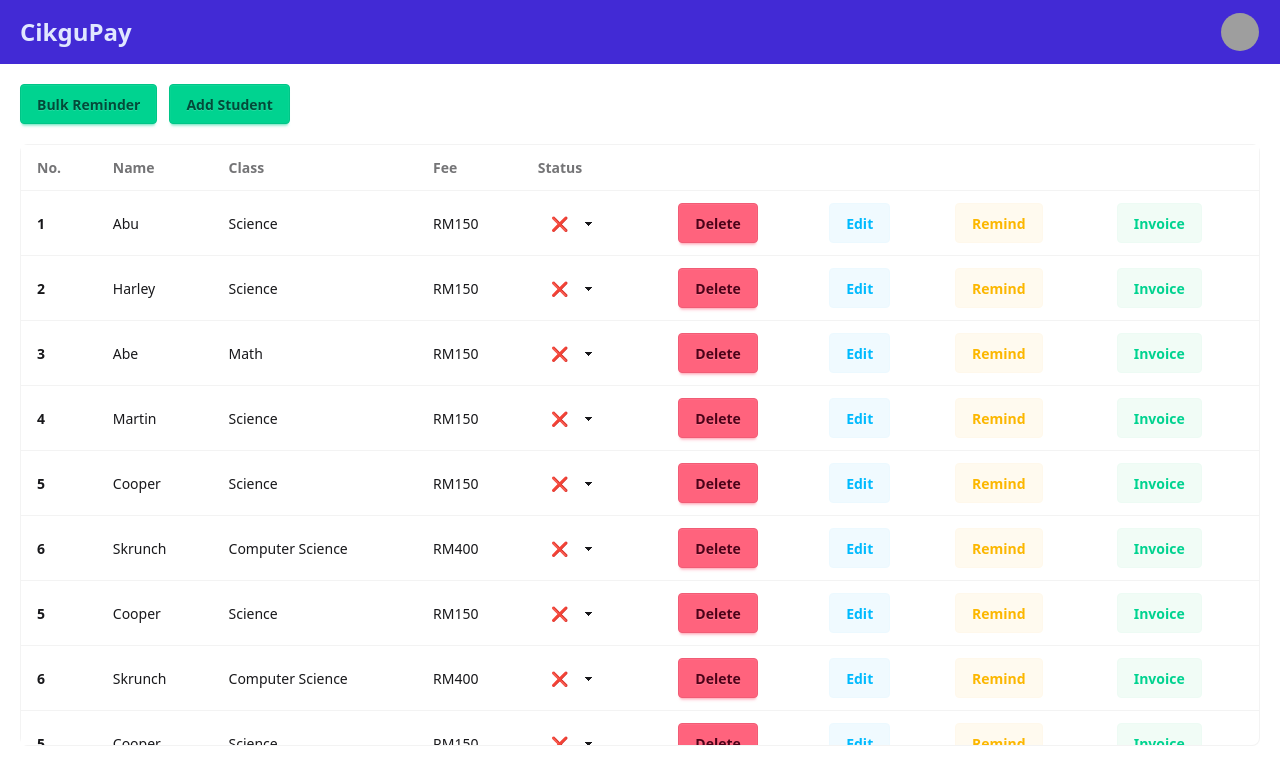
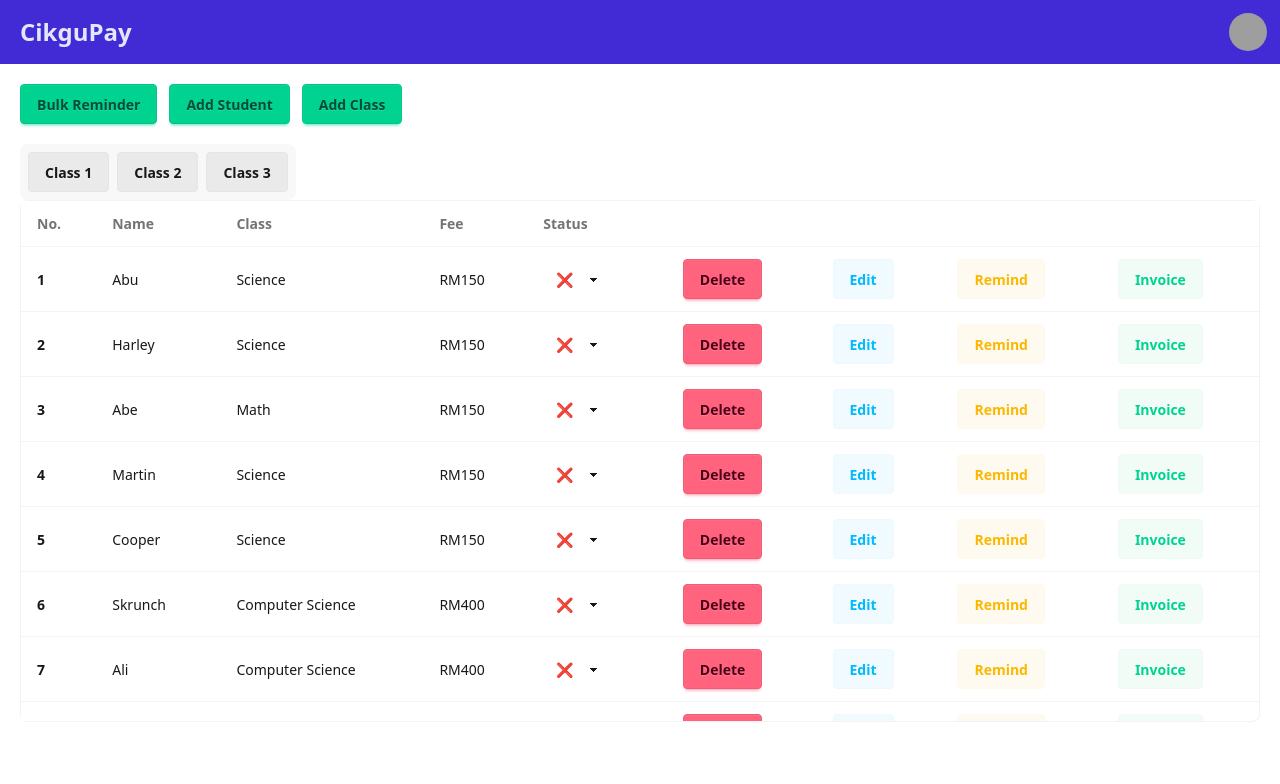
Before and after one commit to IFAIZC/CikguBayar, a React (Vite) app: page / in a window 1280 px wide. Shown: the top 784 px of the page. Built offline with nearby package versions, Linux system fonts and the light colour scheme; grey boxes are pictures that could not be loaded.

Commit message:
fixed UI

```diff
--- a/src/App.jsx
+++ b/src/App.jsx
@@ -56,7 +56,13 @@ If payment has already been made, please disregard this message. Thank you! 😊
             <Button buttonName="Bulk Reminder" onClick={copyButton} className={"btn btn-success"}/>
           )}
           <ModalStudent/>
+          <Button buttonName="Add Class" className={"btn btn-success"}/>
         </div>
+        <ul className="menu menu-horizontal lg:menu-horizontal bg-base-200 rounded-box gap-2">
+          <li><a className="btn btn-soft">Class 1</a></li>
+          <li><a className="btn btn-soft">Class 2</a></li>
+          <li><a className="btn btn-soft">Class 3</a></li>
+        </ul>
         <Table/>
       </div>
     </>
--- a/src/component/Table.jsx
+++ b/src/component/Table.jsx
@@ -1,16 +1,32 @@
+import { useState } from "react"
 import Dropdown from "./Dropdown"
 import Button from "./Button"
 
 export default function Table() {
+  // Sample data array to be mapped through
+  const [students, setStudents] = useState([
+    { id: 1, name: "Abu", class: "Science", fee: "RM150" },
+    { id: 2, name: "Harley", class: "Science", fee: "RM150" },
+    { id: 3, name: "Abe", class: "Math", fee: "RM150" },
+    { id: 4, name: "Martin", class: "Science", fee: "RM150" },
+    { id: 5, name: "Cooper", class: "Science", fee: "RM150" },
+    { id: 6, name: "Skrunch", class: "Computer Science", fee: "RM400" },
+    { id: 7, name: "Ali", class: "Computer Science", fee: "RM400" },
+    { id: 8, name: "Bunch", class: "Computer Science", fee: "RM130" },
+    { id: 9, name: "Lee Kang", class: "Computer Science", fee: "RM190" },
+    { id: 10, name: "Shin Jiz", class: "Computer Science", fee: "RM250" },
+    // Additional data rows from the original table are now handled by the map function
+  ]);
+
   return (
     <div className="rounded-box border border-base-content/5 bg-base-100">
       {/* Added a fixed height container with both horizontal and vertical scrolling */}
-      <div className="overflow-x-auto overflow-y-auto h-[calc(100vh-200px)]">
+      <div className="overflow-x-auto overflow-y-auto h-[calc(90vh-200px)]">
         <table className="table relative">
           {/* head - made sticky with top-0 */}
           <thead className="sticky -top-1 z-30 bg-base-100">
             <tr>
-              <th className="sticky left-0 z-20 bg-base-100">No.</th>
+              <th className="sticky -left-1 z-20 bg-base-100">No.</th>
               <th className="sticky left-12 z-20 bg-base-100">Name</th>
               <th>Class</th>
               <th>Fee</th>
@@ -22,163 +38,20 @@ export default function Table() {
             </tr>
           </thead>
           <tbody className="items-center justify-center">
-            {/* row 1 */}
-            <tr>
-              <th className="sticky left-0 z-20 bg-base-100">1</th>
-              <td className="sticky left-12 z-20 bg-base-100">Abu</td>
-              <td>Science</td>
-              <td>RM150</td>
-              <td><Dropdown/></td>
-              <td><Button buttonName="Delete" className="btn btn-error"/></td>
-              <td><Button buttonName="Edit"className="btn btn-soft btn-info"/></td>
-              <td><Button buttonName="Remind" className="btn btn-soft btn-warning"/></td>
-              <td><Button buttonName="Invoice" className="btn btn-soft btn-success"/></td>
-            </tr>
-            {/* row 2 */}
-            <tr>
-              <th className="sticky left-0 z-20 bg-base-100">2</th>
-              <td className="sticky left-12 z-20 bg-base-100">Harley</td>
-              <td>Science</td>
-              <td>RM150</td>
+            {/* Map through the students array to generate table rows */}
+            {students.map((student) => (
+              <tr key={student.id}>
+                <th className="sticky -left-1 z-20 bg-base-100">{student.id}</th>
+                <td className="sticky left-12 z-20 bg-base-100">{student.name}</td>
+                <td>{student.class}</td>
+                <td>{student.fee}</td>
                 <td><Dropdown/></td>
                 <td><Button buttonName="Delete" className="btn btn-error"/></td>
                 <td><Button buttonName="Edit" className="btn btn-soft btn-info"/></td>
                 <td><Button buttonName="Remind" className="btn btn-soft btn-warning"/></td>
                 <td><Button buttonName="Invoice" className="btn btn-soft btn-success"/></td>
               </tr>
-            {/* row 3 */}
-            <tr>
-              <th className="sticky left-0 z-20 bg-base-100">3</th>
-              <td className="sticky left-12 z-20 bg-base-100">Abe</td>
-              <td>Math</td>
-              <td>RM150</td>
-              <td><Dropdown/></td>
-              <td><Button buttonName="Delete" className="btn btn-error"/></td>
-              <td><Button buttonName="Edit" className="btn btn-soft btn-info"/></td>
-              <td><Button buttonName="Remind" className="btn btn-soft btn-warning"/></td>
-              <td><Button buttonName="Invoice" className="btn btn-soft btn-success"/></td>
-            </tr>
-            <tr>
-              <th className="sticky left-0 z-20 bg-base-100">4</th>
-              <td className="sticky left-12 z-20 bg-base-100">Martin</td>
-              <td>Science</td>
-              <td>RM150</td>
-              <td><Dropdown/></td>
-              <td><Button buttonName="Delete" className="btn btn-error"/></td>
-              <td><Button buttonName="Edit" className="btn btn-soft btn-info"/></td>
-              <td><Button buttonName="Remind" className="btn btn-soft btn-warning"/></td>
-              <td><Button buttonName="Invoice" className="btn btn-soft btn-success"/></td>
-            </tr>
-            <tr>
-              <th className="sticky left-0 z-20 bg-base-100">5</th>
-              <td className="sticky left-12 z-20 bg-base-100">Cooper</td>
-              <td>Science</td>
-              <td>RM150</td>
-              <td><Dropdown/></td>
-              <td><Button buttonName="Delete" className="btn btn-error"/></td>
-              <td><Button buttonName="Edit"className="btn btn-soft btn-info"/></td>
-              <td><Button buttonName="Remind" className="btn btn-soft btn-warning"/></td>
-              <td><Button buttonName="Invoice" className="btn btn-soft btn-success"/></td>
-            </tr>
-            <tr>
-              <th className="sticky left-0 z-20 bg-base-100">6</th>
-              <td className="sticky left-12 z-20 bg-base-100">Skrunch</td>
-              <td>Computer Science</td>
-              <td>RM400</td>
-              <td><Dropdown/></td>
-              <td><Button buttonName="Delete" className="btn btn-error"/></td>
-              <td><Button buttonName="Edit" className="btn btn-soft btn-info"/></td>
-              <td><Button buttonName="Remind" className="btn btn-soft btn-warning"/></td>
-              <td><Button buttonName="Invoice" className="btn btn-soft btn-success"/></td>
-            </tr>
-            <tr>
-              <th className="sticky left-0 z-20 bg-base-100">5</th>
-              <td className="sticky left-12 z-20 bg-base-100">Cooper</td>
-              <td>Science</td>
-              <td>RM150</td>
-              <td><Dropdown/></td>
-              <td><Button buttonName="Delete" className="btn btn-error"/></td>
-              <td><Button buttonName="Edit"className="btn btn-soft btn-info"/></td>
-              <td><Button buttonName="Remind" className="btn btn-soft btn-warning"/></td>
-              <td><Button buttonName="Invoice" className="btn btn-soft btn-success"/></td>
-            </tr>
-            <tr>
-              <th className="sticky left-0 z-20 bg-base-100">6</th>
-              <td className="sticky left-12 z-20 bg-base-100">Skrunch</td>
-              <td>Computer Science</td>
-              <td>RM400</td>
-              <td><Dropdown/></td>
-              <td><Button buttonName="Delete" className="btn btn-error"/></td>
-              <td><Button buttonName="Edit" className="btn btn-soft btn-info"/></td>
-              <td><Button buttonName="Remind" className="btn btn-soft btn-warning"/></td>
-              <td><Button buttonName="Invoice" className="btn btn-soft btn-success"/></td>
-            </tr>
-            <tr>
-              <th className="sticky left-0 z-20 bg-base-100">5</th>
-              <td className="sticky left-12 z-20 bg-base-100">Cooper</td>
-              <td>Science</td>
-              <td>RM150</td>
-              <td><Dropdown/></td>
-              <td><Button buttonName="Delete" className="btn btn-error"/></td>
-              <td><Button buttonName="Edit"className="btn btn-soft btn-info"/></td>
-              <td><Button buttonName="Remind" className="btn btn-soft btn-warning"/></td>
-              <td><Button buttonName="Invoice" className="btn btn-soft btn-success"/></td>
-            </tr>
-            <tr>
-              <th className="sticky left-0 z-20 bg-base-100">6</th>
-              <td className="sticky left-12 z-20 bg-base-100">Skrunch</td>
-              <td>Computer Science</td>
-              <td>RM400</td>
-              <td><Dropdown/></td>
-              <td><Button buttonName="Delete" className="btn btn-error"/></td>
-              <td><Button buttonName="Edit" className="btn btn-soft btn-info"/></td>
-              <td><Button buttonName="Remind" className="btn btn-soft btn-warning"/></td>
-              <td><Button buttonName="Invoice" className="btn btn-soft btn-success"/></td>
-            </tr>
-            <tr>
-              <th className="sticky left-0 z-20 bg-base-100">5</th>
-              <td className="sticky left-12 z-20 bg-base-100">Cooper</td>
-              <td>Science</td>
-              <td>RM150</td>
-              <td><Dropdown/></td>
-              <td><Button buttonName="Delete" className="btn btn-error"/></td>
-              <td><Button buttonName="Edit"className="btn btn-soft btn-info"/></td>
-              <td><Button buttonName="Remind" className="btn btn-soft btn-warning"/></td>
-              <td><Button buttonName="Invoice" className="btn btn-soft btn-success"/></td>
-            </tr>
-            <tr>
-              <th className="sticky left-0 z-20 bg-base-100">6</th>
-              <td className="sticky left-12 z-20 bg-base-100">Skrunch</td>
-              <td>Computer Science</td>
-              <td>RM400</td>
-              <td><Dropdown/></td>
-              <td><Button buttonName="Delete" className="btn btn-error"/></td>
-              <td><Button buttonName="Edit" className="btn btn-soft btn-info"/></td>
-              <td><Button buttonName="Remind" className="btn btn-soft btn-warning"/></td>
-              <td><Button buttonName="Invoice" className="btn btn-soft btn-success"/></td>
-            </tr>
-            <tr>
-              <th className="sticky left-0 z-20 bg-base-100">5</th>
-              <td className="sticky left-12 z-20 bg-base-100">Cooper</td>
-              <td>Science</td>
-              <td>RM150</td>
-              <td><Dropdown/></td>
-              <td><Button buttonName="Delete" className="btn btn-error"/></td>
-              <td><Button buttonName="Edit"className="btn btn-soft btn-info"/></td>
-              <td><Button buttonName="Remind" className="btn btn-soft btn-warning"/></td>
-              <td><Button buttonName="Invoice" className="btn btn-soft btn-success"/></td>
-            </tr>
-            <tr>
-              <th className="sticky left-0 z-20 bg-base-100">6</th>
-              <td className="sticky left-12 z-20 bg-base-100">Skrunch</td>
-              <td>Computer Science</td>
-              <td>RM400</td>
-              <td><Dropdown/></td>
-              <td><Button buttonName="Delete" className="btn btn-error"/></td>
-              <td><Button buttonName="Edit" className="btn btn-soft btn-info"/></td>
-              <td><Button buttonName="Remind" className="btn btn-soft btn-warning"/></td>
-              <td><Button buttonName="Invoice" className="btn btn-soft btn-success"/></td>
-            </tr>
+            ))}
           </tbody>
         </table>
       </div>
```
Also changed, not shown: src/component/Navbar.jsx (+2 -5 lines). Lines whose indentation alone changed are shown as unchanged.
